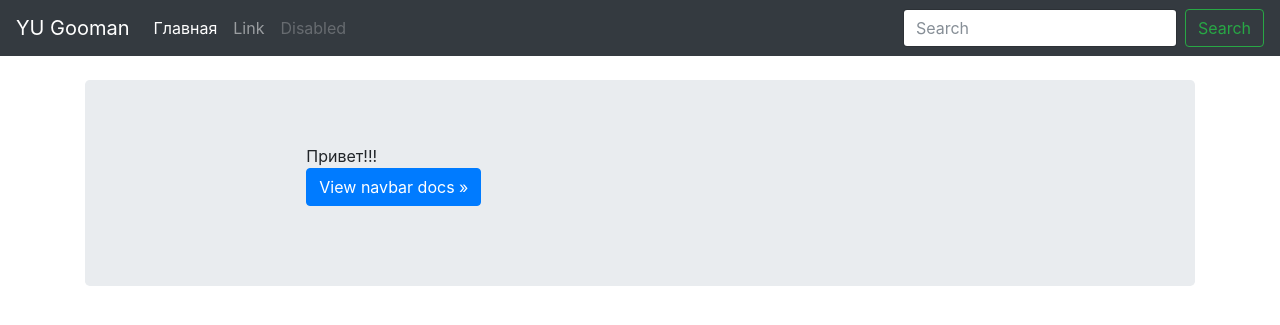
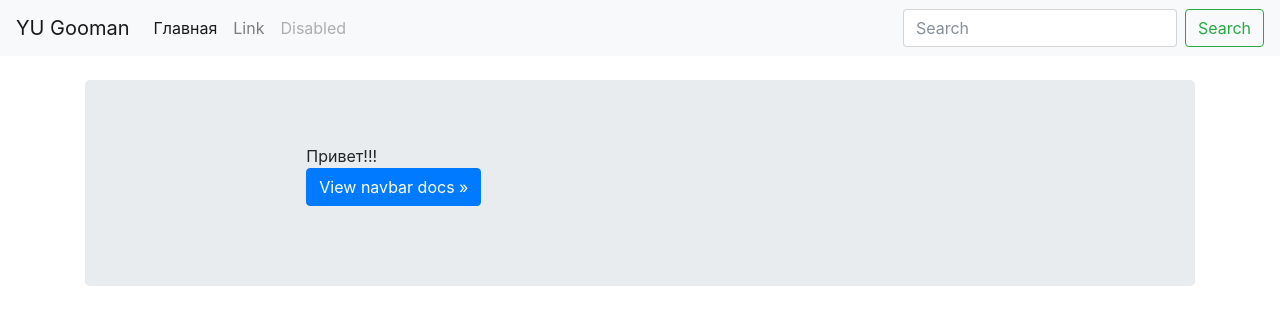
Before and after one commit to Gooman-rus/gooman-rus.github.io, a Jekyll site: the page built from index.html, in a window 1280 px wide. Shown: the top 325 px of the page. Built offline with Jekyll 4.4.1, drawn with Linux system fonts in a browser that asks for light colours; nearby versions of some CDN libraries.

Commit message:
Дизайн

```diff
--- a/_layouts/default.html
+++ b/_layouts/default.html
@@ -10,14 +10,14 @@
     <title>{{ page.title }}</title>
 
     <!-- Bootstrap core CSS -->
-    <link href="https://maxcdn.bootstrapcdn.com/bootstrap/4.0.0-beta/css/bootstrap.min.css" rel="stylesheet">
+    <link rel="stylesheet" href="https://maxcdn.bootstrapcdn.com/bootstrap/4.0.0-beta/css/bootstrap.min.css" integrity="sha384-/Y6pD6FV/Vv2HJnA6t+vslU6fwYXjCFtcEpHbNJ0lyAFsXTsjBbfaDjzALeQsN6M" crossorigin="anonymous">
     <!-- Custom styles for this template -->
     <link href="/css/main.css" rel="stylesheet">
   </head>
 
   <body>
 
-      <nav class="navbar navbar-expand-md navbar-dark bg-dark mb-4">
+      <nav class="navbar navbar-expand-md navbar-light bg-light mb-4">
       <a class="navbar-brand" href="#">YU Gooman</a>
       <button class="navbar-toggler" type="button" data-toggle="collapse" data-target="#navbarCollapse" aria-controls="navbarCollapse" aria-expanded="false" aria-label="Toggle navigation">
         <span class="navbar-toggler-icon"></span>
```
Also changed, not shown: other parts of _layouts/default.html (+1 -6 lines).
